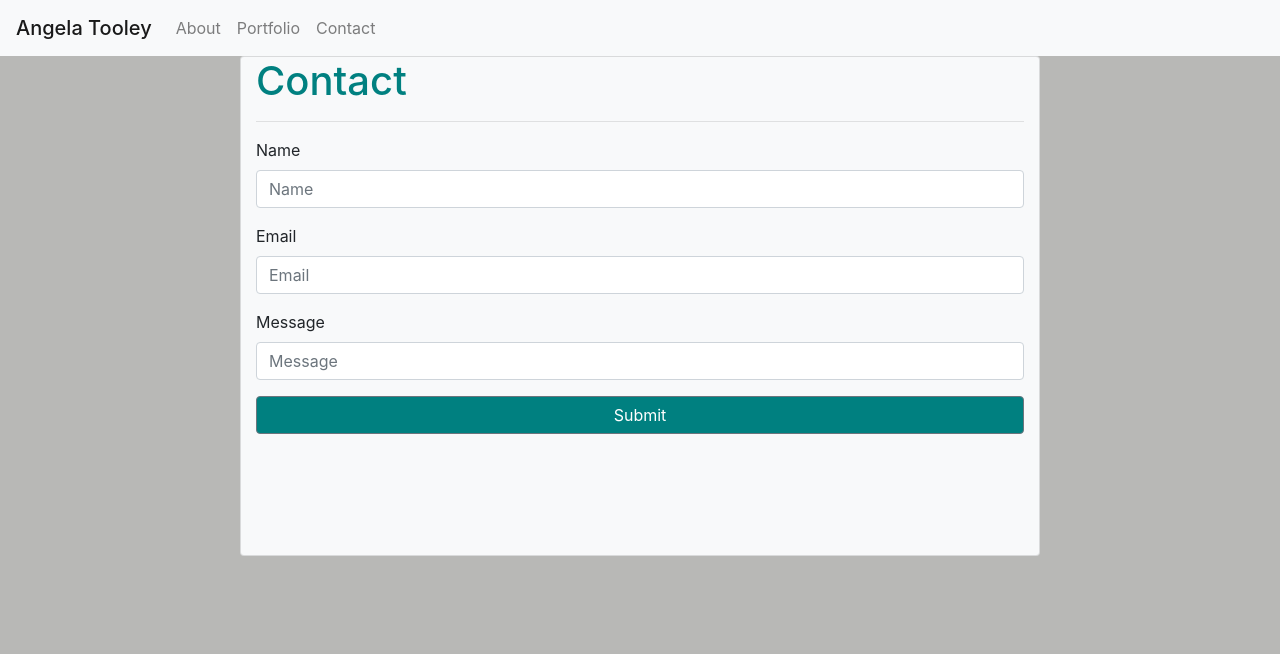
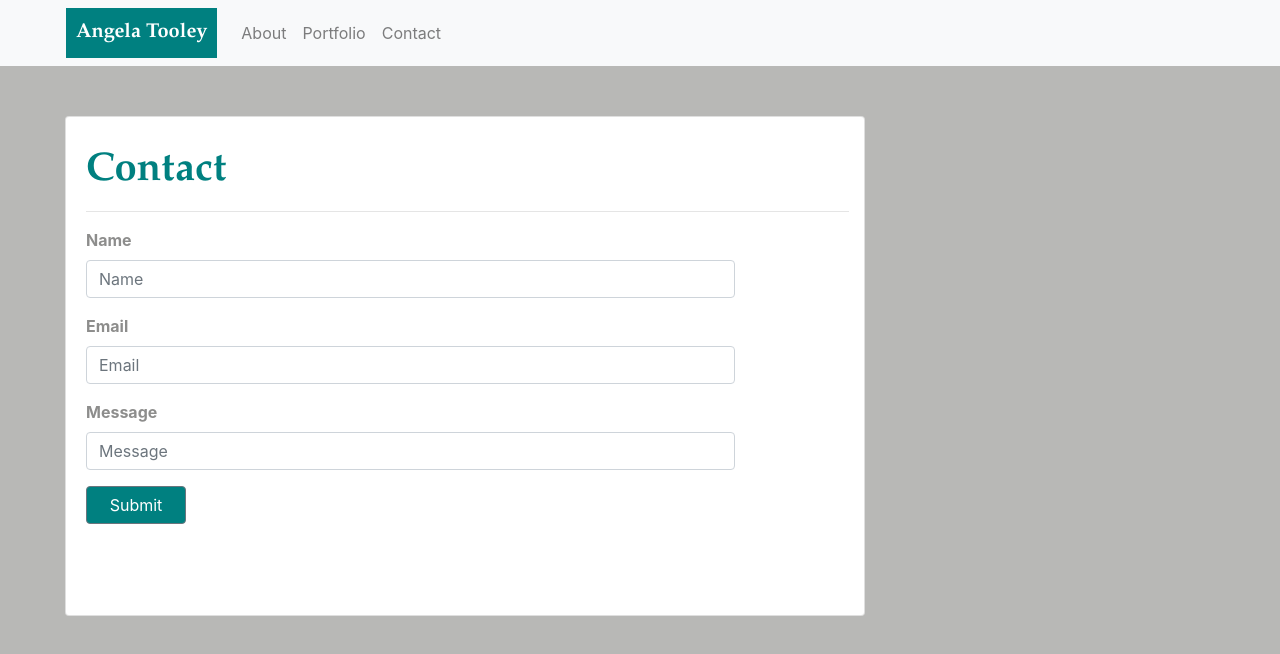
Before and after one commit to adt315/hmwk-2-responsive-portfolio, a plain HTML site: page contact.html in a window 1280 px wide. Drawn offline with nearby package versions, Linux system fonts and the light colour scheme.

Commit message:
edit contact page format

```diff
--- a/assets/css/style.css
+++ b/assets/css/style.css
@@ -5,6 +5,8 @@ body {
 
 h1 {
     color: teal;
+    font-family: "Palatino Linotype", "Book Antiqua", serif;
+    font-weight: bold;
 }
 
 .placeholder-image {
@@ -19,6 +21,15 @@ h1 {
 
 .btn {
     background-color: teal;
+    width: 100px;
+}
+
+.card {
+    background-color: white;
+    margin-top: 50px;
+    margin-left: 65px;
+    padding-top: 30px;
+    padding-left: 20px;
 }
 
 .contact {
@@ -28,3 +39,20 @@ h1 {
 .portfolio {
     width: 500px;
 }
+
+label {
+    color: #8d8d8c;
+    font-weight: bold;
+}
+
+span.navbar-brand {
+    background-color: teal;
+    font-family: "Palatino Linotype", "Book Antiqua", serif;
+    font-weight: bold;
+    margin-left: 50px;
+    padding: 10px;
+}
+
+.form-control {
+    width: 85%;
+}
--- a/contact.html
+++ b/contact.html
@@ -15,12 +15,11 @@
 
 <header>
     <nav class="navbar navbar-expand-lg navbar-light bg-light">
-        <span class="navbar-brand mb-0 h1">Angela Tooley</span>
+        <span class="navbar-brand mb-0 h1 text-white">Angela Tooley</span>
         <button class="navbar-toggler" type="button" data-toggle="collapse" data-target="#navbarNav" aria-controls="navbarNav" aria-expanded="false" aria-label="Toggle navigation">
         <span class="navbar-toggler-icon"></span>
         </button>
         <div class="collapse navbar-collapse" id="navbarNav" >
-        <!-- navbarNavAltMarkup -->
             <div class="navbar-nav">
                 <a class="nav-item nav-link" href="index.html">About</a>
                 <a class="nav-item nav-link" href="portfolio.html">Portfolio</a>
@@ -31,7 +30,7 @@
     </nav>
 </header>
 
-<form class="container contact card bg-light">
+<form class="container contact card">
     <div class="row">
         <div class="col-sm-12">
             <h1>Contact</h1>
@@ -39,18 +38,18 @@
         </div>
     </div>
     <div class="form-group">
-      <label for="exampleInputEmail1">Name</label>
-      <input type="email" class="form-control" placeholder="Name">
+      <label>Name</label>
+      <input type="text" class="form-control" placeholder="Name">
     </div>
     <div class="form-group">
-        <label for="exampleInputEmail1">Email</label>
+        <label>Email</label>
         <input type="email" class="form-control" placeholder="Email">
       </div>
     <div class="form-group">
-      <label for="exampleInputPassword1">Message</label>
-      <input type="password" class="form-control" placeholder="Message">
+        <label>Message</label>
+        <input type="text" class="form-control" placeholder="Message">
     </div>
-    <button type="button" class="btn btn-secondary">Submit</button>
+        <a href="#" class="btn btn-secondary">Submit</a>
 </form>
 
 </body>
```
Also changed, not shown: index.html (+2 -4 lines), portfolio.html (+2 -4 lines).
